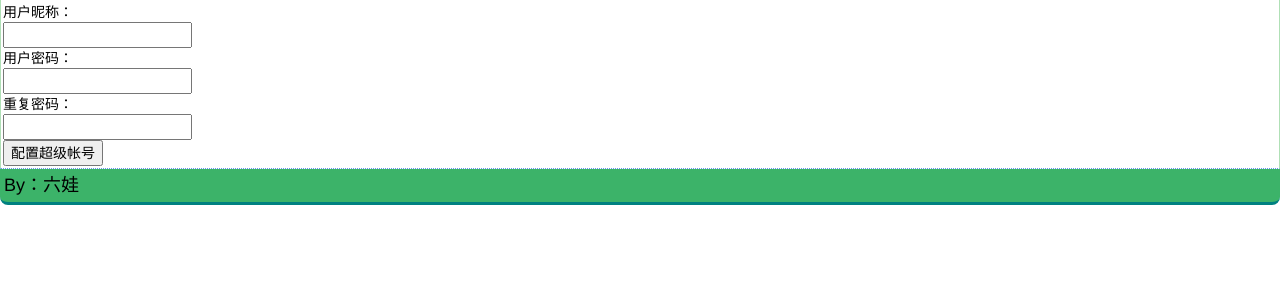
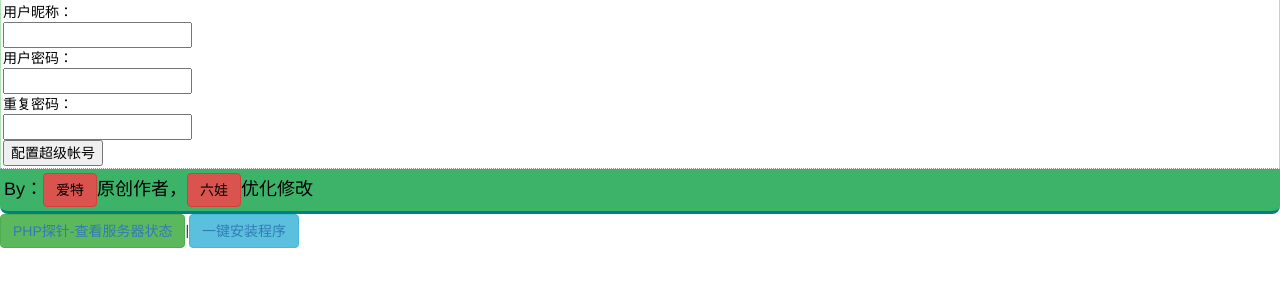
Before and after one commit to sixbaby/sixbabymanager, a PHP site: page /index.php in a window 1280 px wide. Shown: the part 37-337 px from the top of the page. Run offline with PHP 8.4, Linux system fonts and the light colour scheme; some libraries are stand-ins or nearby versions.

Commit message:
更新主题框架

```diff
--- a/xhtml.php
+++ b/xhtml.php
@@ -29,8 +29,8 @@ XHTML;
 function xhtml_footer() {
 echo <<<XHTML
         <div id="footer">
-	    By：六娃
-        </div>
+	    By：<button type="button" class="btn btn-danger"><a href="http://aite.me/">爱特</a></button>原创作者，<button type="button" class="btn btn-danger"><a href="http://six.mokong.pw/">六娃</a></button>优化修改
+        </div><button type="button" class="btn btn-success"><a href="./tz.php">PHP探针-查看服务器状态</a></button>|<button type="button" class="btn btn-info"><a href="./install.php">一键安装程序</a></button>
     </body>
 </html>
 
```
